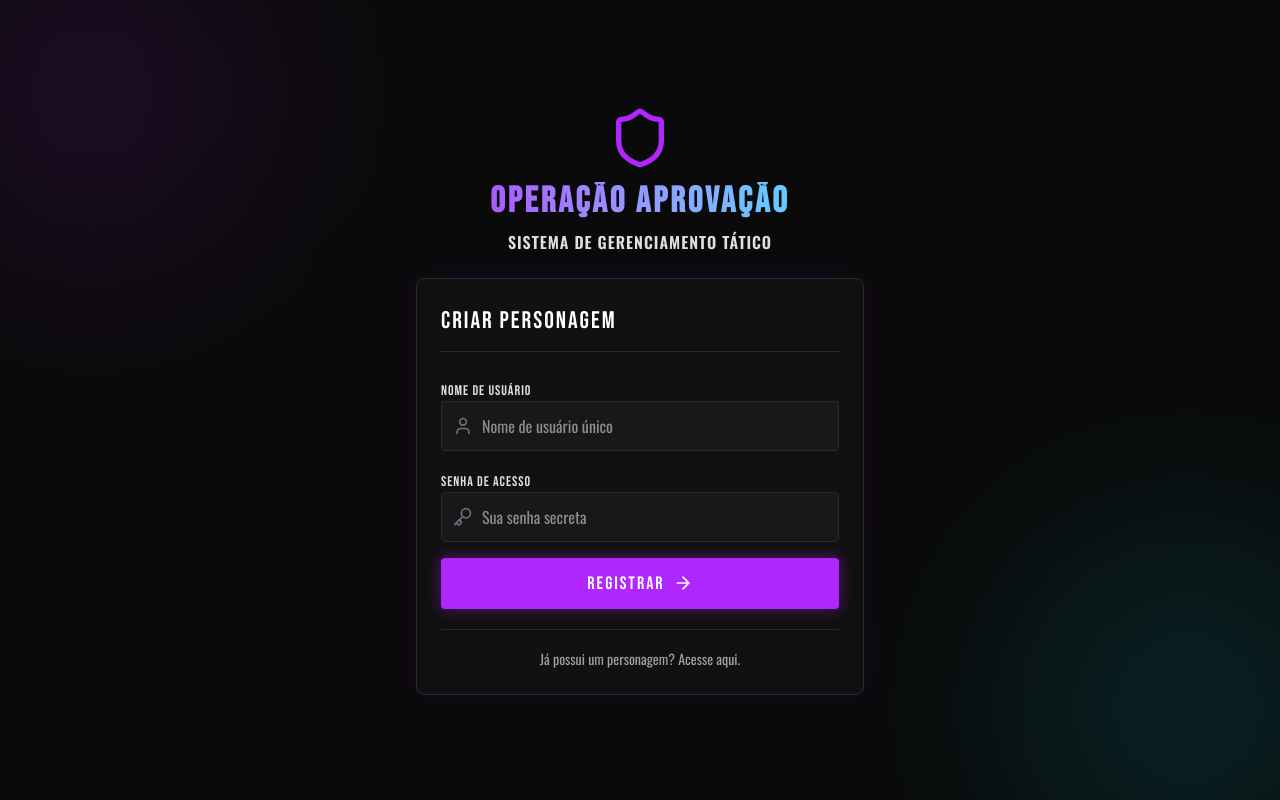
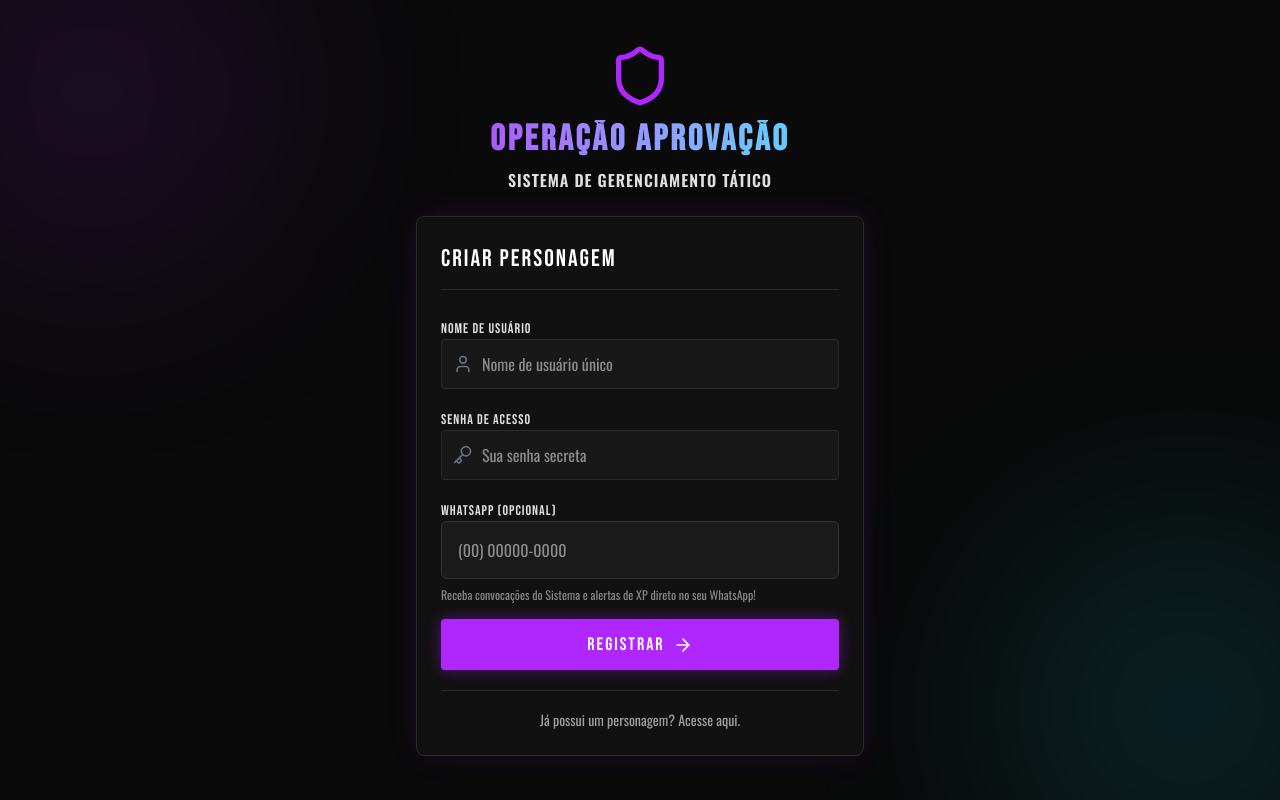
Before and after one commit to Lucas-Medeiros-ADS/sistema_aprovacao, a Next.js app: page /login in a window 1280 px wide. Both pictures are taken after a click on the button "Não tem um personagem? Crie aqui.". Built offline with nearby package versions, Linux system fonts and the light colour scheme; no server answers.

Commit message:
Adiciona campo de whatsapp opcional

```diff
--- a/src/app/actions.ts
+++ b/src/app/actions.ts
@@ -167,11 +167,14 @@ export async function login(formData: FormData) {
   return { success: true };
 }
 
+
+
 export async function registerUser(formData: FormData) {
   const username = formData.get("username") as string;
   const password = formData.get("password") as string;
+  const whatsapp = formData.get("whatsapp") as string | null;
 
-  if (!username || !password) return { success: false, message: "Preencha todos os campos." };
+  if (!username || !password) return { success: false, message: "Preencha todos os campos obrigatórios." };
 
   const existing = await prisma.user.findUnique({ where: { username } });
   if (existing) return { success: false, message: "Nome de usuário já existe." };
@@ -181,7 +184,8 @@ export async function registerUser(formData: FormData) {
     data: {
       username,
       password: hashedPassword,
-      name: username
+      name: username,
+      whatsapp: whatsapp || null,
     }
   });
 
--- a/src/app/login/page.tsx
+++ b/src/app/login/page.tsx
@@ -99,6 +99,23 @@ export default function LoginPage() {
               </div>
             </div>
 
+            {!isLogin && (
+              <div className="space-y-1 md:space-y-2 animate-fade-in mt-4">
+                <label className="font-title tracking-[1px] text-[#E0E0E0] text-[14px]">WHATSAPP (OPCIONAL)</label>
+                <div className="relative">
+                  <input
+                    type="text"
+                    name="whatsapp"
+                    placeholder="(00) 00000-0000"
+                    className="w-full bg-[#1A1A1A] border border-[#333] text-white p-3 md:p-4 rounded-md focus:outline-none focus:border-[#B026FF] focus:shadow-[0_0_15px_rgba(176,38,255,0.3)] transition-all"
+                  />
+                </div>
+                <p className="text-[#888] text-xs font-body">
+                  Receba convocações do Sistema e alertas de XP direto no seu WhatsApp!
+                </p>
+              </div>
+            )}
+
             <button
               type="submit"
               disabled={isLoading}
```
Also changed, not shown: 1 other file (tests, documents, lock files or other folders).
